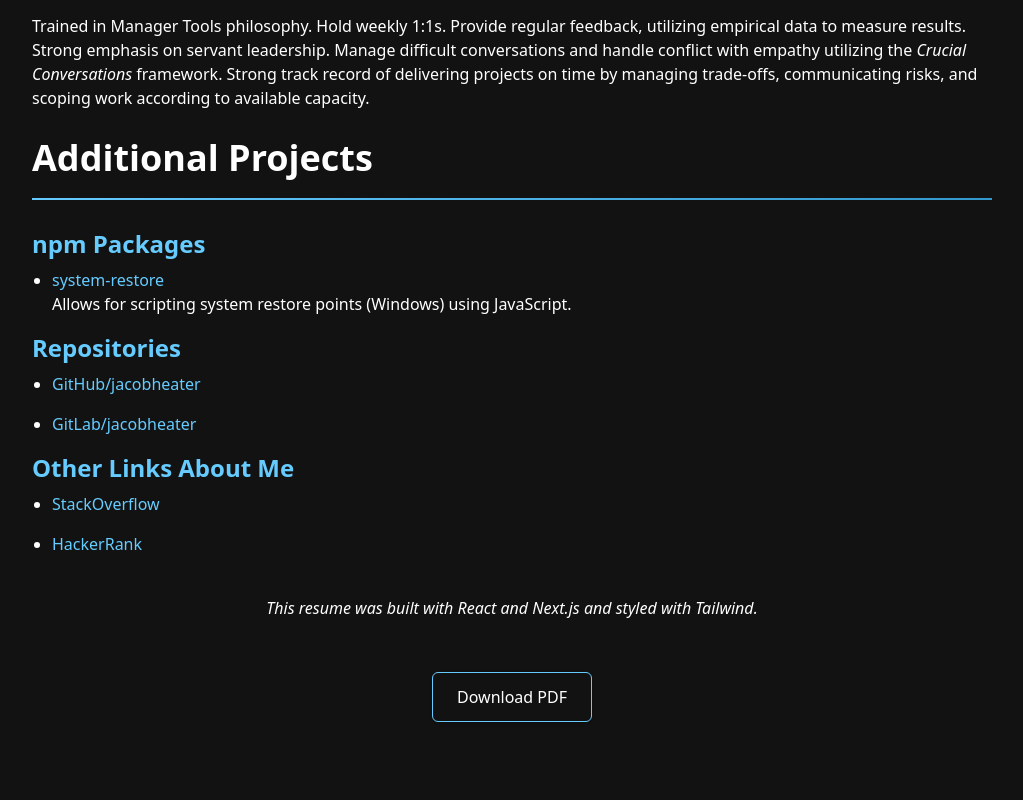
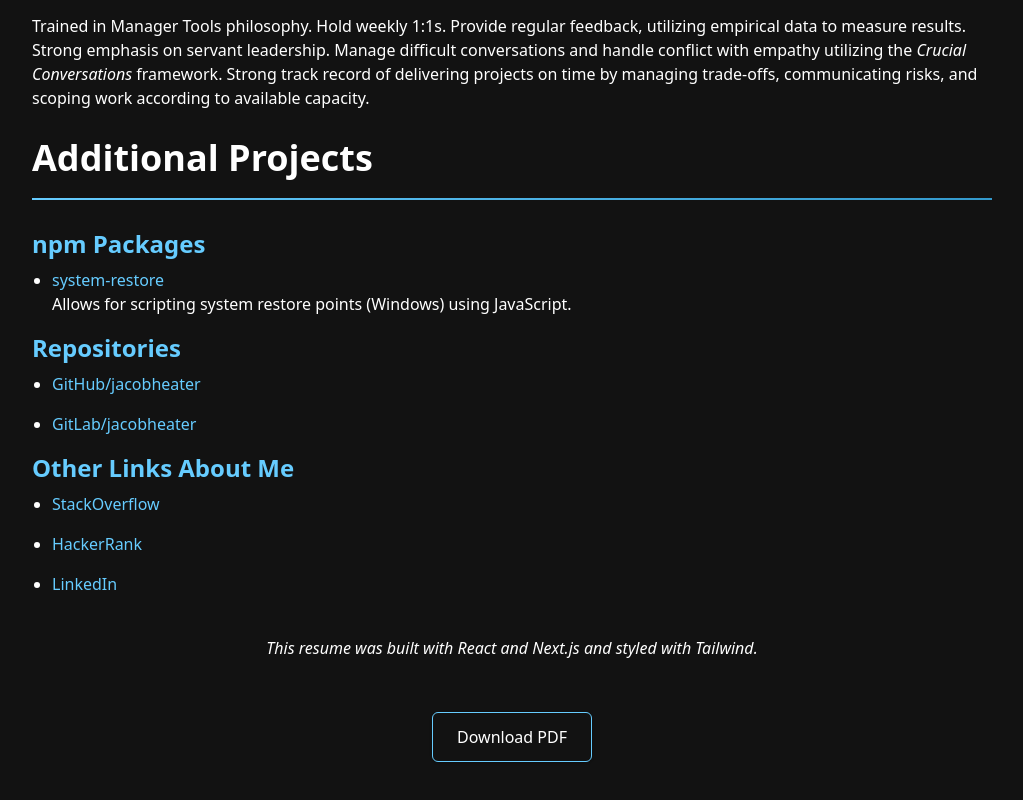
Before and after one commit to JacobHeater/jacobheater.github.io, a Next.js app: page /about/resume in a window 1280 px wide. Shown: the part 2210-3010 px from the top of the page, without its empty margins (128-1151 px from the left). Built offline with nearby package versions, Linux system fonts and the light colour scheme; a web font is replaced by a local one.

Commit message:
feat: add LinkedIn link to Additional Projects and Additional Projects Print sections

```diff
--- a/src/app/about/resume/page.tsx
+++ b/src/app/about/resume/page.tsx
@@ -263,6 +263,13 @@ function AdditionalProjects() {
             HackerRank
           </a>
         </li>
+        <li>
+          <a
+            href="https://www.linkedin.com/in/jacobheater/"
+            className="underline text-primary hover:text-secondary">
+            LinkedIn
+          </a>
+        </li>
       </ul>
       <div className="absolute only-print top-0 right-8 w-[100px] flex flex-col items-center justify-center text-center">
         <QRCode
@@ -308,6 +315,13 @@ function AdditionalProjectsPrint() {
             https://www.hackerrank.com/jacobheater
           </a>
         </li>
+        <li>
+          <a
+            href="https://www.linkedin.com/in/jacobheater/"
+            className="underline text-primary hover:text-secondary">
+            https://www.linkedin.com/in/jacobheater/
+          </a>
+        </li>
       </ul>
       <div className="absolute only-print top-0 right-8 w-[100px] flex flex-col items-center justify-center text-center">
         <QRCode
```
